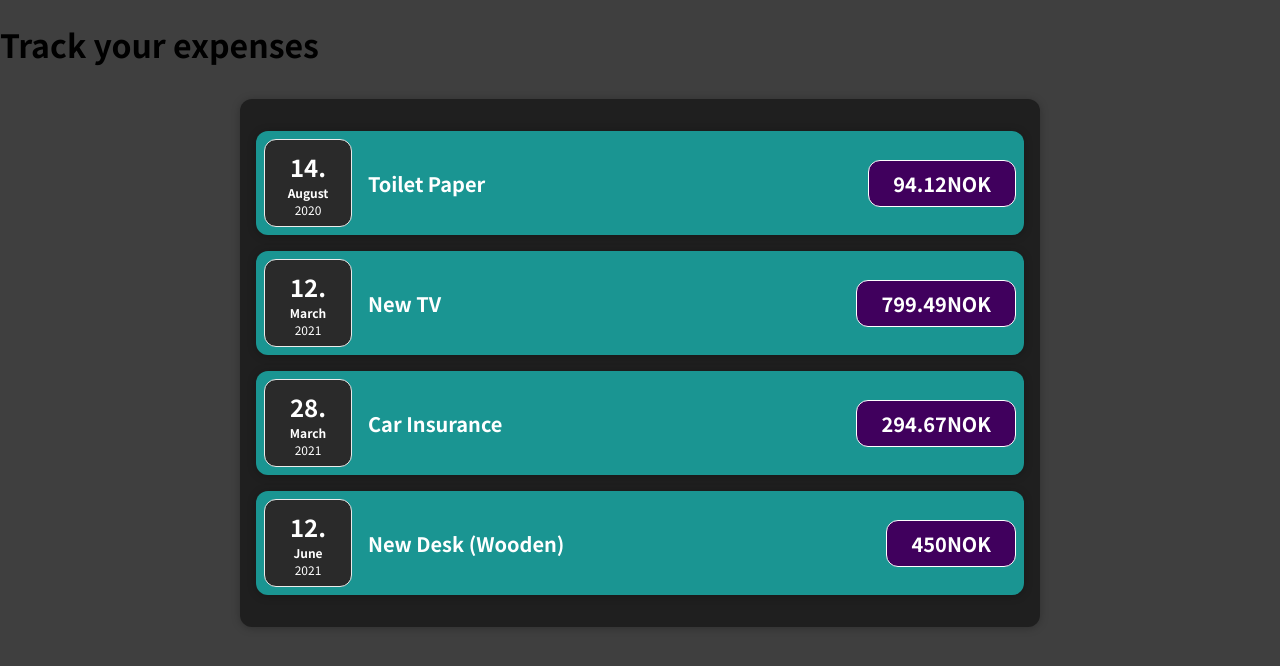
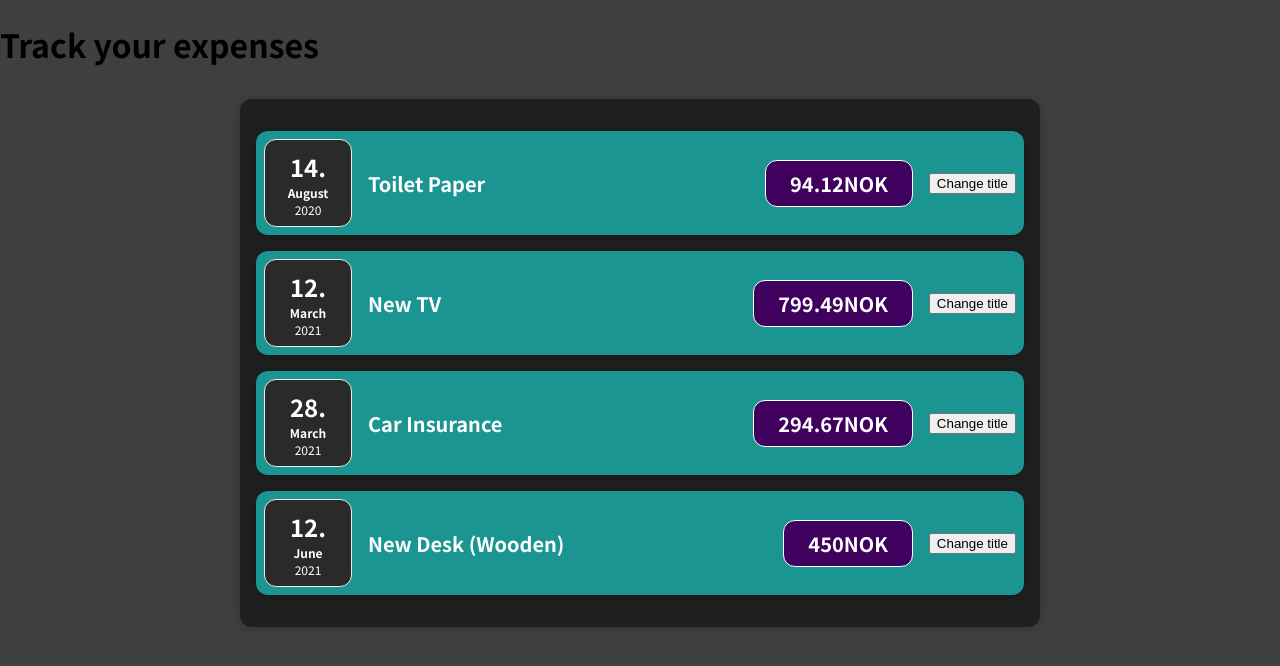
Before and after one commit to Zohla/expense-tracker, a React (Create React App) app: page / in a window 1280 px wide. Shown: the top 666 px of the page. Built offline with nearby package versions, Linux system fonts and the light colour scheme.

Commit message:
add state and clickHandler

```diff
--- a/src/App.js
+++ b/src/App.js
@@ -1,6 +1,6 @@
 import Expenses from "./components/Expenses/Expenses";
 
-function App() {
+const App = () => {
   const expenses = [
     {
       id: "e1",
@@ -33,6 +33,6 @@
       <Expenses items={expenses} />
     </div>
   );
-}
+};
 
 export default App;
--- a/src/components/Expenses/ExpenseItem.js
+++ b/src/components/Expenses/ExpenseItem.js
@@ -1,14 +1,23 @@
+import React, { useState } from "react";
+
 import ExpenseDate from "./ExpenseDate";
 import Card from "../UI/Card";
 import "./ExpenseItems.css";
 
 function ExpenseItem(props) {
+  const [title, setTitle] = useState(props.title);
+
+  const clickHandler = () => {
+    setTitle("Updated");
+  };
+
   return (
     <Card className="expense-item">
       <ExpenseDate date={props.date} />
       <div className="expense-item__description">
-        <h2>{props.title}</h2>
+        <h2>{title}</h2>
         <div className="expense-item__price">{props.amount}NOK</div>
+        <button onClick={clickHandler}>Change title</button>
       </div>
     </Card>
   );
```
